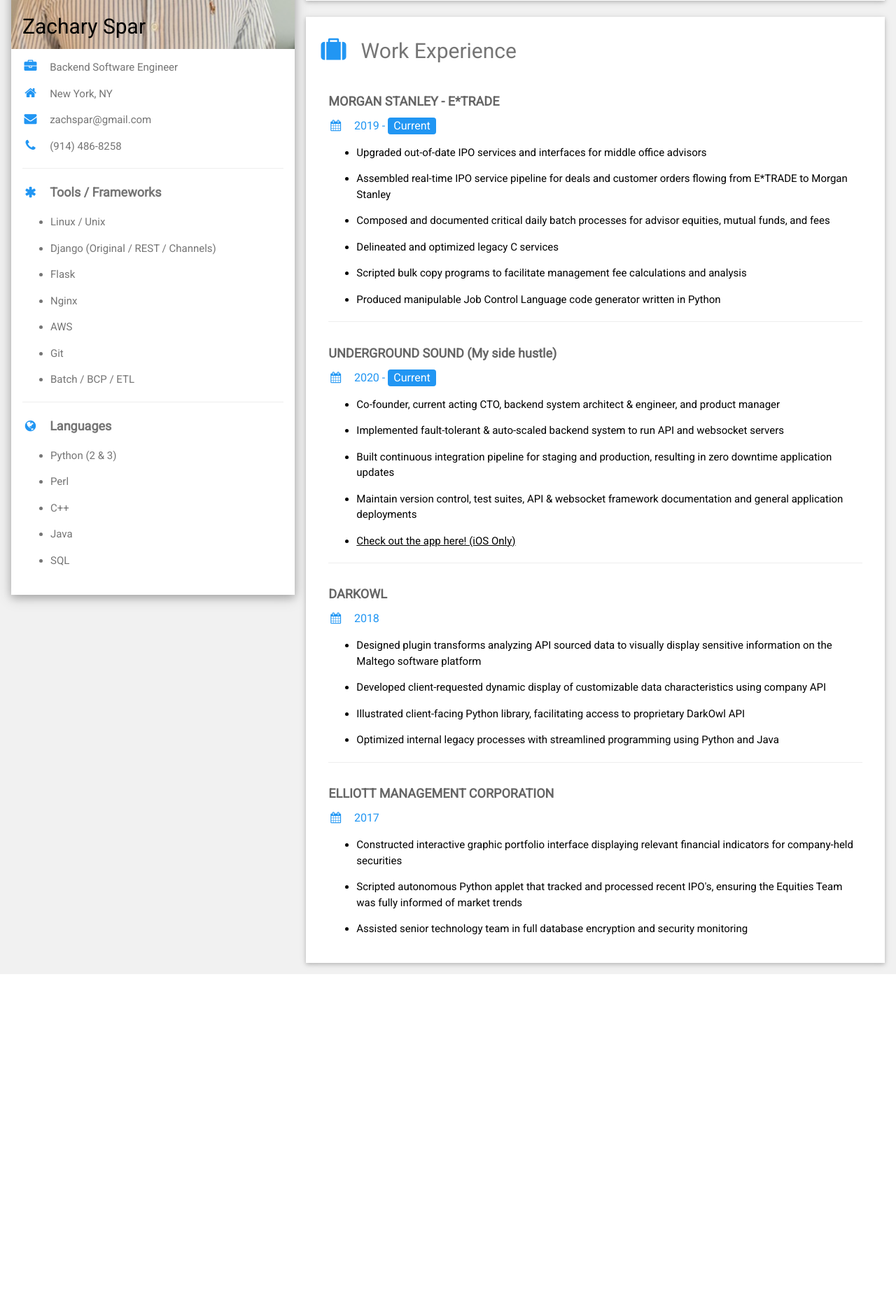
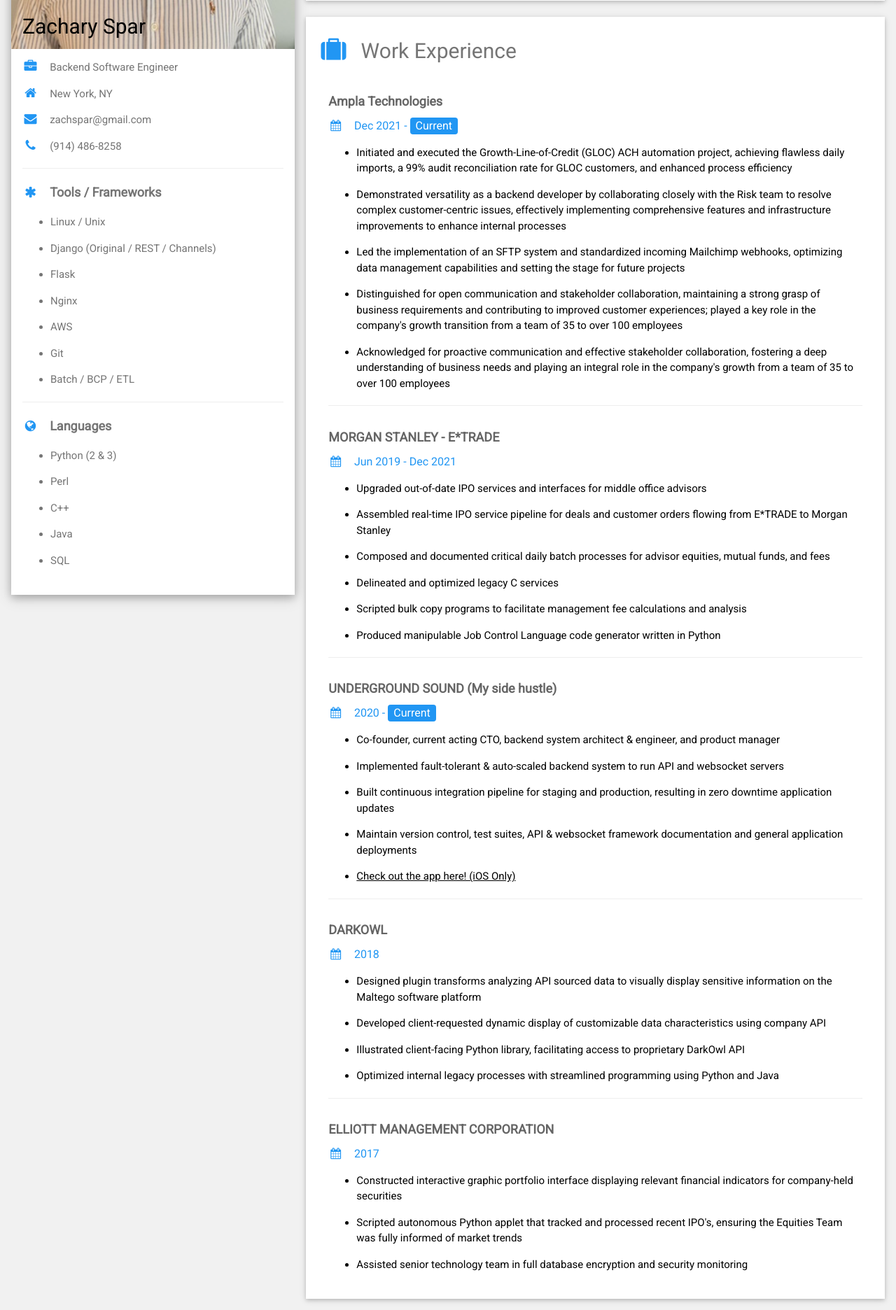
Before and after one commit to zachspar/resume, a Flask app: page / in a window 1280 px wide. Shown: the part 351-2223 px from the top of the page at 70% size. Before the commit the page ends 1743 px from the top, so only its background shows below. Run offline with Flask 2, Linux system fonts and the light colour scheme.

Commit message:
update template with work experience

```diff
--- a/templates/home/index.html
+++ b/templates/home/index.html
@@ -84,10 +84,24 @@
       <div class="w3-container w3-card w3-white w3-margin-bottom">
         <h2 class="w3-text-grey w3-padding-16"><i class="fa fa-suitcase fa-fw w3-margin-right w3-xxlarge w3-text-blue"></i>Work Experience</h2>
 
+          <!-- Ampla Technologies -->
+          <div class="w3-container">
+              <h5 class="w3-opacity"><b>Ampla Technologies</b></h5>
+              <h6 class="w3-text-blue"><i class="fa fa-calendar fa-fw w3-margin-right"></i>Dec 2021 - <span class="w3-tag w3-blue w3-round">Current</span></h6>
+              <ul>
+                  <li><p>Initiated and executed the Growth-Line-of-Credit (GLOC) ACH automation project, achieving flawless daily imports, a 99% audit reconciliation rate for GLOC customers, and enhanced process efficiency</p></li>
+                  <li><p>Demonstrated versatility as a backend developer by collaborating closely with the Risk team to resolve complex customer-centric issues, effectively implementing comprehensive features and infrastructure improvements to enhance internal processes</p></li>
+                  <li><p>Led the implementation of an SFTP system and standardized incoming Mailchimp webhooks, optimizing data management capabilities and setting the stage for future projects</p></li>
+                  <li><p>Distinguished for open communication and stakeholder collaboration, maintaining a strong grasp of business requirements and contributing to improved customer experiences; played a key role in the company's growth transition from a team of 35 to over 100 employees</p></li>
+                  <li><p>Acknowledged for proactive communication and effective stakeholder collaboration, fostering a deep understanding of business needs and playing an integral role in the company's growth from a team of 35 to over 100 employees</p></li>
+              </ul>
+              <hr>
+          </div>
+
         <!-- E*TRADE - Morgan Stanley -->
         <div class="w3-container">
           <h5 class="w3-opacity"><b>MORGAN STANLEY - E*TRADE</b></h5>
-          <h6 class="w3-text-blue"><i class="fa fa-calendar fa-fw w3-margin-right"></i>2019 - <span class="w3-tag w3-blue w3-round">Current</span></h6>
+          <h6 class="w3-text-blue"><i class="fa fa-calendar fa-fw w3-margin-right"></i>Jun 2019 - Dec 2021</h6>
             <ul>
                 <li><p>Upgraded out-of-date IPO services and interfaces for middle office advisors</p></li>
                 <li><p>Assembled real-time IPO service pipeline for deals and customer orders flowing from E*TRADE to Morgan Stanley</p></li>
@@ -149,9 +163,5 @@
   <!-- End Page Container -->
 </div>
 
-{#<footer class="w3-container w3-blue w3-center w3-margin-top">#}
-{#  <h3><a href="#">Contact me.</a></h3>#}
-{#</footer>#}
-
 </body>
 </html>
```
